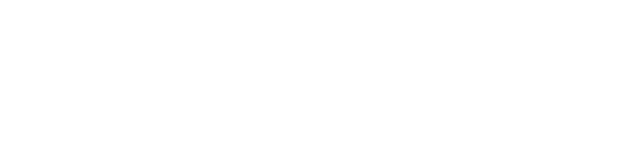
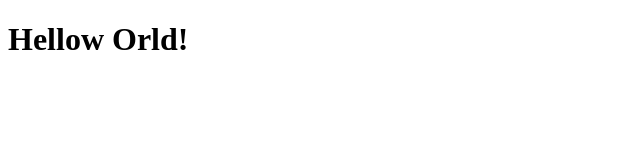
Before and after one commit to Swettesize69/test_repo, a plain HTML site: page index.html in a window 1280 px wide. Shown: the whole page, without its empty margins (0-640 px from the left). Drawn offline with Linux system fonts and the light colour scheme.

```diff
--- a/index.html
+++ b/index.html
@@ -6,6 +6,6 @@
     <title>Document</title>
 </head>
 <body>
-
+    <h1>Hellow Orld!</h1>
 </body>
 </html>
```
